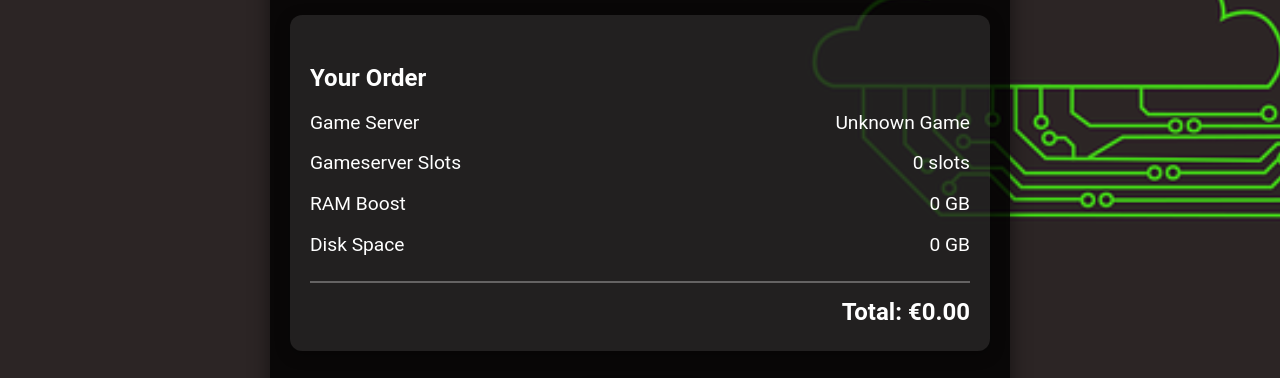
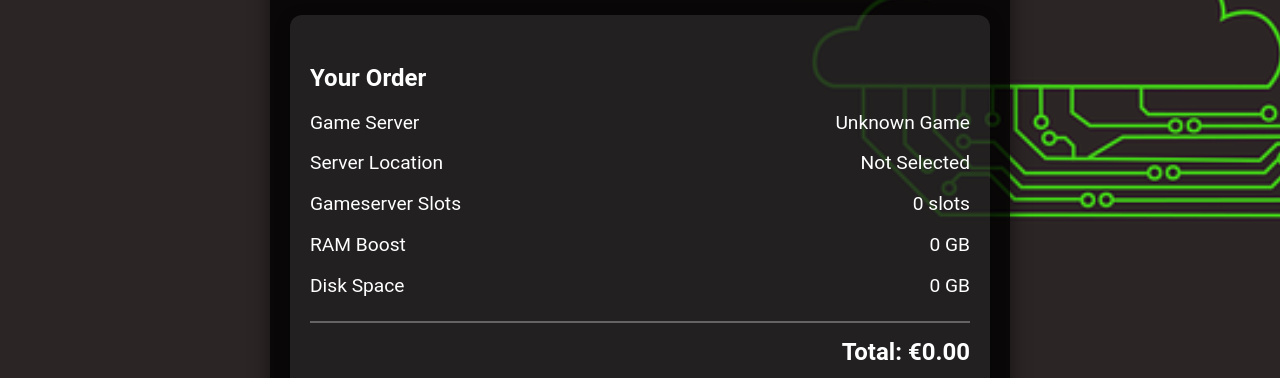
Before and after one commit to cooIguy/game-server-hosting-website, a plain HTML site: page payment.html in a window 1280 px wide. Shown: the part 360-738 px from the top of the page. Drawn offline with Linux system fonts and the light colour scheme.

Commit message:
added server location to payment summary

```diff
--- a/payment.html
+++ b/payment.html
@@ -114,6 +114,10 @@
         <span id="gameSummary">-</span>
       </div>
       <div class="summary-item">
+        <span>Server Location</span>
+        <span id="locationSummary">-</span>
+      </div>
+      <div class="summary-item">
         <span>Gameserver Slots</span>
         <span id="slotSummary">-</span>
       </div>
@@ -183,6 +187,12 @@
       window.location.href = url;
     }, 500); // Adjust this time to match the transition duration
   }
+  // Fetch selected location
+const selectedLocation = localStorage.getItem("selectedLocation") || "Not Selected";
+
+// Update UI with location data
+document.getElementById("locationSummary").innerText = selectedLocation;
+
   </script>
 
   <script src="inject-header-footer.js" defer></script>
```
